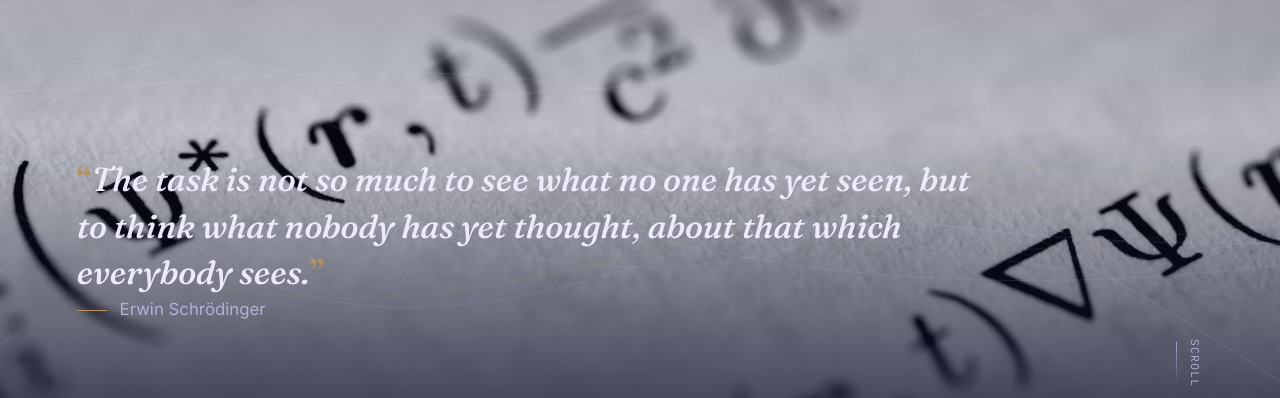
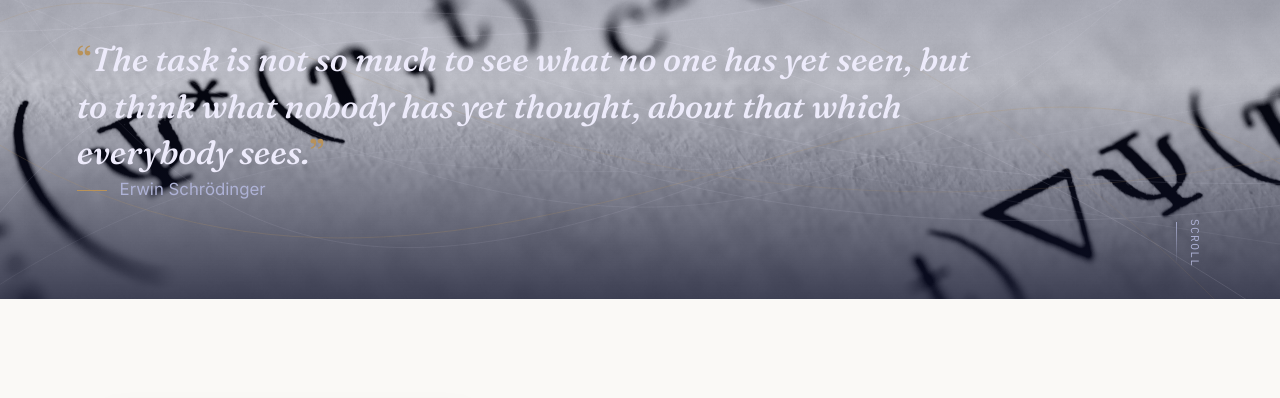
Before and after one commit to ritikphy/ritikphy.github.io, a plain HTML site: page index.html in a window 1280 px wide. Shown: the part 61-459 px from the top of the page. Drawn offline with Linux system fonts and the light colour scheme.

Commit message:
Adjust hero section dimensions in style.css
Reduced height and min-height for the hero section in the CSS.

```diff
--- a/assets/css/style.css
+++ b/assets/css/style.css
@@ -224,8 +224,8 @@ body.drawer-locked {
 
 .hero {
   position: relative;
-  height: 60svh;
-  min-height: 420px;
+  height: 45svh;
+  min-height: 350px;
   display: flex;
   align-items: flex-end;
   overflow: hidden;
@@ -260,6 +260,7 @@ body.drawer-locked {
     linear-gradient(180deg, rgba(18,23,58,0.35) 0%, rgba(18,23,58,0.25) 40%, rgba(12,15,40,0.78) 100%);
 }
 
+/*
 .hero__fade {
   position: absolute;
   left: 0; right: 0;
@@ -269,6 +270,7 @@ body.drawer-locked {
   background: linear-gradient(180deg, transparent 0%, var(--color-paper) 100%);
   pointer-events: none;
 }
+*/
 
 /* animated particle-trajectory overlay, see main.js -> drawTrajectories() */
 .hero__trajectories {
```
